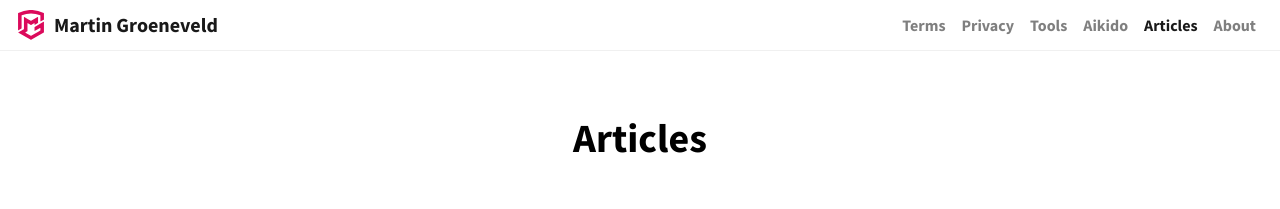
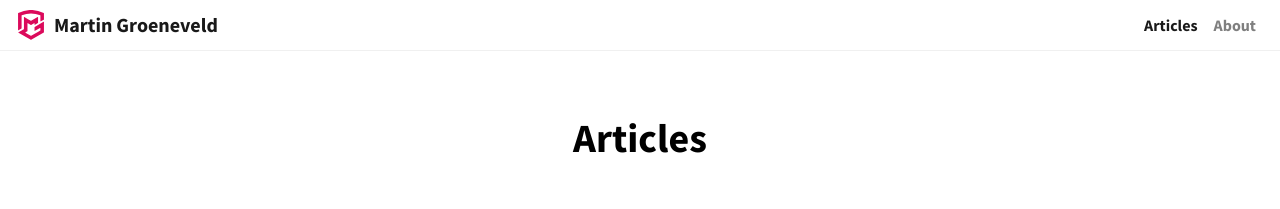
Before and after one commit to groveld/groveld.github.io, a Jekyll site: the page built from jekyll/_pages/index.md, in a window 1280 px wide. Shown: the top 209 px of the page. Built offline with Jekyll 4.4.1, drawn with Linux system fonts in a browser that asks for light colours.

Commit message:
Update navigation.html

```diff
--- a/jekyll/_includes/navigation.html
+++ b/jekyll/_includes/navigation.html
@@ -14,10 +14,10 @@
 
   <div class="collapse navbar-collapse" id="navbar">
     <div class="navbar-nav ml-auto small font-weight-bold">
-      <a class="nav-item nav-link{% if location == 'terms' %} active{% endif %}" href="{{ "/terms" | relative_url }}">Terms</a>
-      <a class="nav-item nav-link{% if location == 'privacy' %} active{% endif %}" href="{{ "/privacy" | relative_url }}">Privacy</a>
-      <a class="nav-item nav-link{% if location == 'tools' %} active{% endif %}" href="{{ "http://groveld.com/tools/" | relative_url }}">Tools</a>
-      <a class="nav-item nav-link{% if location == 'aikido' %} active{% endif %}" href="{{ "http://groveld.com/aikido/" | relative_url }}">Aikido</a>
+<!--       <a class="nav-item nav-link{% if location == 'terms' %} active{% endif %}" href="{{ "/terms" | relative_url }}">Terms</a> -->
+<!--       <a class="nav-item nav-link{% if location == 'privacy' %} active{% endif %}" href="{{ "/privacy" | relative_url }}">Privacy</a> -->
+<!--       <a class="nav-item nav-link{% if location == 'tools' %} active{% endif %}" href="{{ "http://groveld.com/tools/" | relative_url }}">Tools</a> -->
+<!--       <a class="nav-item nav-link{% if location == 'aikido' %} active{% endif %}" href="{{ "http://groveld.com/aikido/" | relative_url }}">Aikido</a> -->
       <a class="nav-item nav-link{% if location == nil or location == 'articles' %} active{% endif %}" href="{{ "/" | relative_url }}">Articles</a>
       <a class="nav-item nav-link{% if location == 'about' %} active{% endif %}" href="{{ "/about" | relative_url }}">About</a>
     </div>
```
